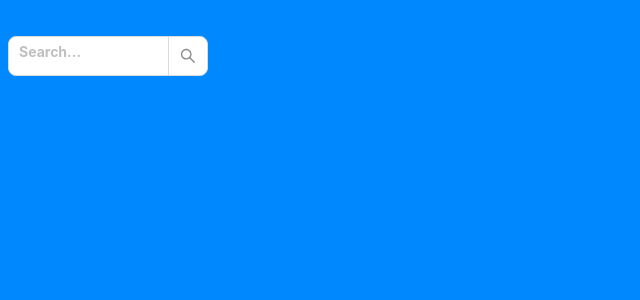
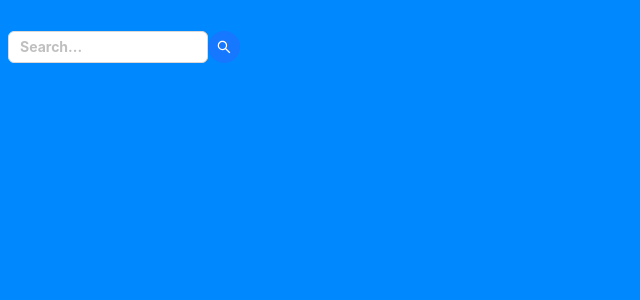
Before and after one commit to ania-konev/Weather_App, a Next.js app: page / in a window 1280 px wide. Shown: the top 300 px of the page, without its empty margins (0-640 px from the left). Built offline with nearby package versions, Linux system fonts and the light colour scheme.

Commit message:
adding search button and data API

```diff
--- /dev/null
+++ b/src/app/loadingImage.tsx
@@ -0,0 +1,6 @@
+import React from "react";
+import { Spin } from "antd";
+
+const LoadingImage: React.FC = () => <Spin />;
+
+export default LoadingImage;
--- a/src/app/page.tsx
+++ b/src/app/page.tsx
@@ -1,11 +1,37 @@
-// import WeatherApp from "./searchBox/searchBox";
+"use client";
+
+import { useState } from "react";
+import WeatherApp from "./searchData";
 import SearchBar from "./searchBar";
+import axios from "axios";
 
 export default function Home() {
+  const [search, setSearch] = useState("");
+
+  const [res, setRes] = useState<{
+    data: {
+      main: { temp: string; humidity: string };
+      name: string;
+    };
+  } | null>(null);
+
+  const handleClick = () => {
+    const url = `https://api.openweathermap.org/data/2.5/weather?q=${search}&appid=${process.env.NEXT_PUBLIC_WEATHER_KEY}`;
+
+    axios.get(url).then((value) => {
+      setRes(value);
+    });
+  };
+
   return (
     <main>
       <h1>
-        <SearchBar />
+        <SearchBar
+          search={search}
+          setSearch={setSearch}
+          onClick={handleClick}
+        />
+        <WeatherApp res={res} />
       </h1>
     </main>
   );
--- a/src/app/searchBar.tsx
+++ b/src/app/searchBar.tsx
@@ -1,10 +1,13 @@
-"use client";
+import React, { useState, useEffect } from "react";
+import { AutoComplete } from "antd";
+import { SearchOutlined } from "@ant-design/icons";
+import { Button } from "antd";
 
-import React, { useState, useEffect } from "react";
-import { AutoComplete, Input } from "antd";
-
-const SearchBar: React.FC = () => {
-  const [search, setSearch] = useState("");
+const SearchBar: React.FC<{
+  search: string;
+  setSearch: any;
+  onClick: () => void;
+}> = ({ search, setSearch, onClick }) => {
   const [searchData, setSearchData] = useState<{ value: string }[]>([]);
 
   const handleChange = (e: string) => {
@@ -25,7 +28,6 @@ const SearchBar: React.FC = () => {
         return item.name.toLowerCase().startsWith(search.toLowerCase());
       })
       .map((item: any, index: any) => {
-        console.log(item);
         return { value: item.name };
       });
   };
@@ -42,9 +44,13 @@ const SearchBar: React.FC = () => {
         onSelect={onSelect}
         onChange={handleChange}
         placeholder="Search..."
-      >
-        <Input.Search size="large" />
-      </AutoComplete>
+      ></AutoComplete>
+      <Button
+        type="primary"
+        shape="circle"
+        icon={<SearchOutlined />}
+        onClick={onClick}
+      />
     </>
   );
 };
--- /dev/null
+++ b/src/app/searchData.tsx
@@ -0,0 +1,24 @@
+import LoadingImage from "./loadingImage";
+
+const WeatherApp: React.FC<{
+  res: {
+    data: {
+      main: { temp: string; humidity: string };
+      name: string;
+    };
+  } | null;
+}> = ({ res }) => {
+  if (res === null) {
+    <LoadingImage />;
+  } else {
+    return (
+      <div>
+        temp: {res.data.main.temp}
+        city: {res.data.name}
+        humidity: {res.data.main.humidity}
+      </div>
+    );
+  }
+};
+
+export default WeatherApp;
```
